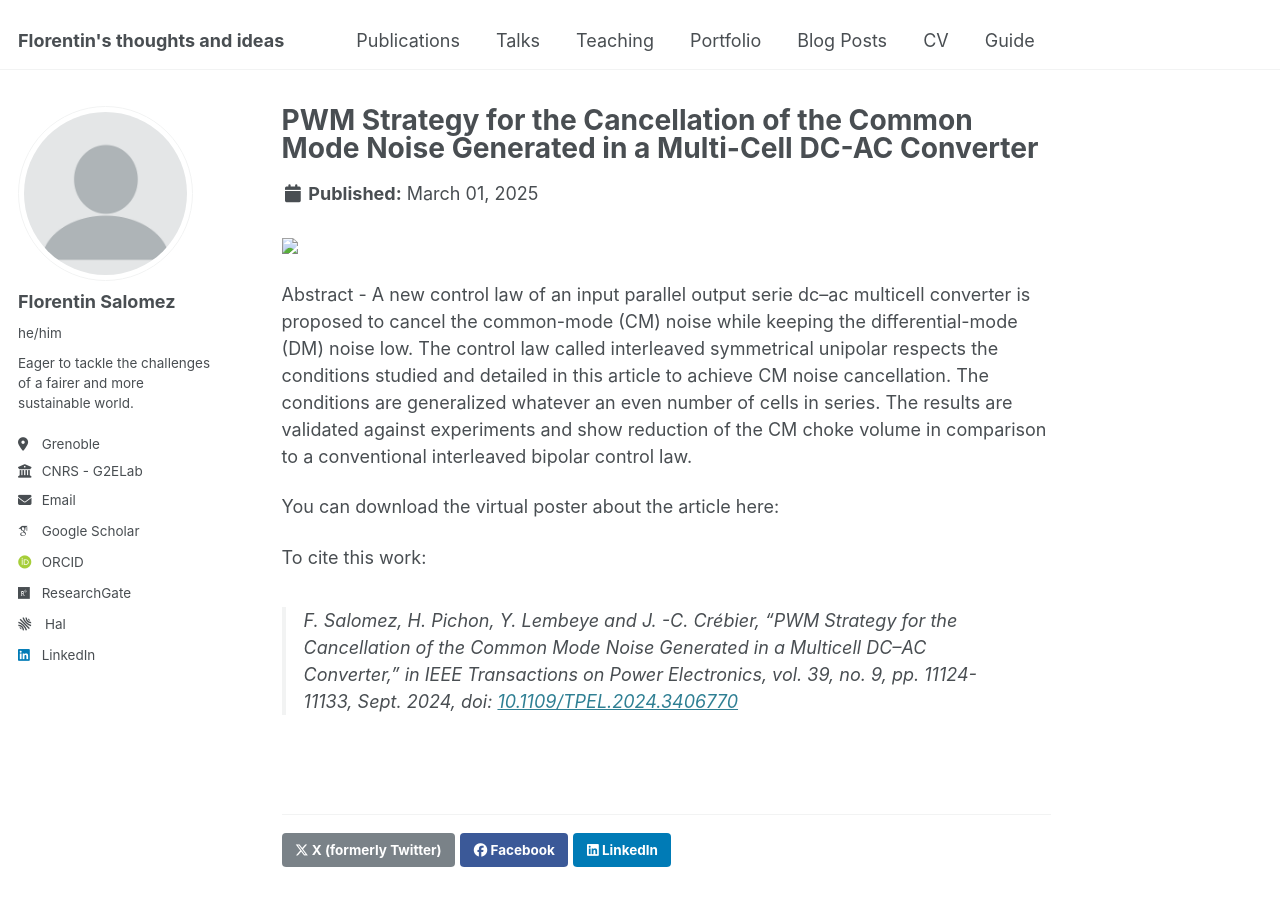
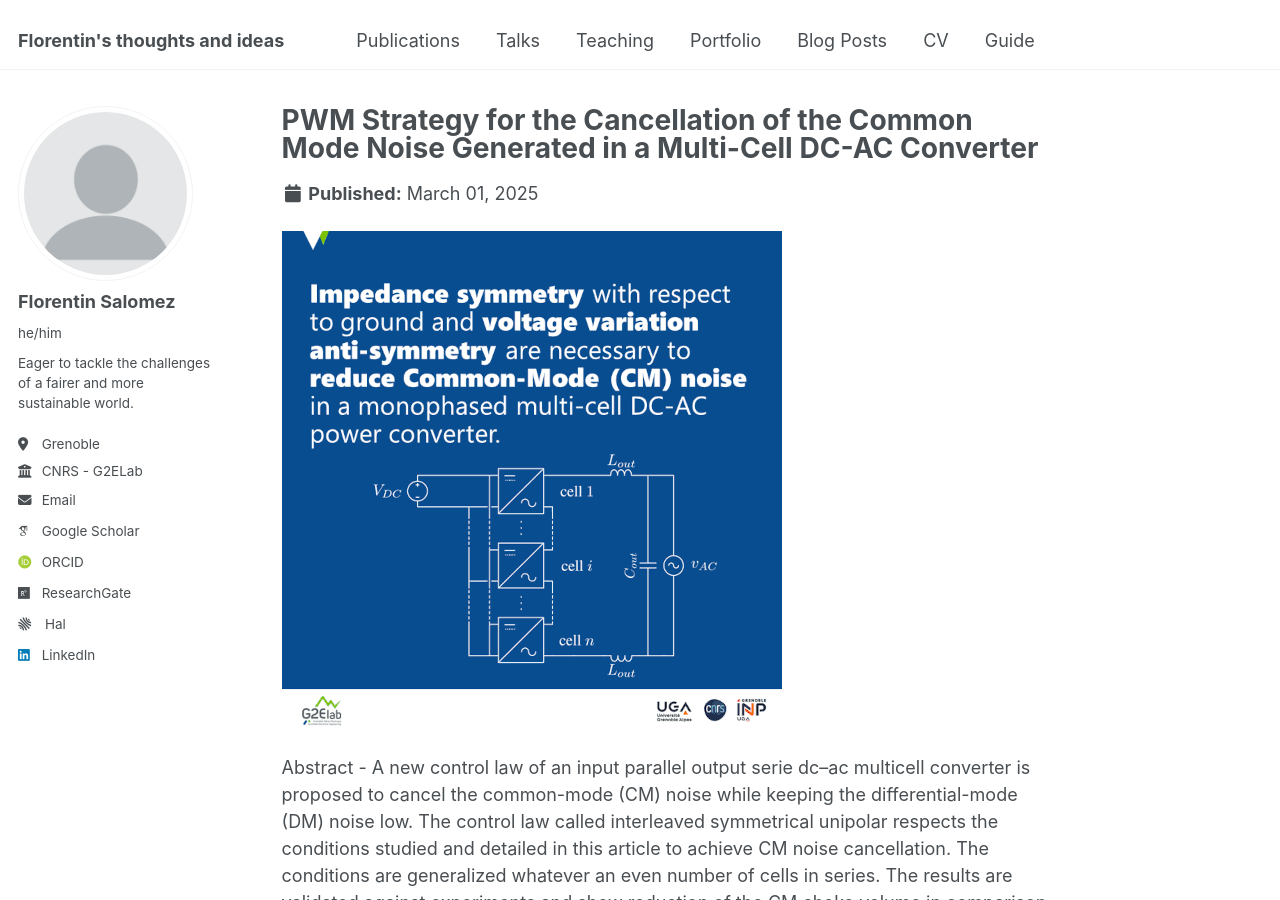
Before and after one commit to florentin-salomez/florentin-salomez.github.io, a Jekyll site: the page built from _portfolio/portfolio-1.md, in a window 1280 px wide and 900 px high. Built offline with Jekyll 4.4.1, drawn with Linux system fonts in a browser that asks for light colours; some web fonts are replaced.

Commit message:
Update portfolio-1.md correct typo in a link

```diff
--- a/_portfolio/portfolio-1.md
+++ b/_portfolio/portfolio-1.md
@@ -3,7 +3,7 @@ title: "PWM Strategy for the Cancellation of the Common Mode Noise Generated in
 excerpt: "Virtual Poster<br/><img src='/images/virtual_poster_PWMstrategy.gif'>"
 collection: portfolio
 ---
-<img src='/imgaes/virtual_poster_PWMstrategy.gif'>
+<img src='/images/virtual_poster_PWMstrategy.gif'>
 
 Abstract - A new control law of an input parallel output serie dc–ac multicell converter is proposed to cancel the common-mode (CM) noise while keeping the differential-mode (DM) noise low. The control law called interleaved symmetrical unipolar respects the conditions studied and detailed in this article to achieve CM noise cancellation. The conditions are generalized whatever an even number of cells in series. The results are validated against experiments and show reduction of the CM choke volume in comparison to a conventional interleaved bipolar control law.
 
```
